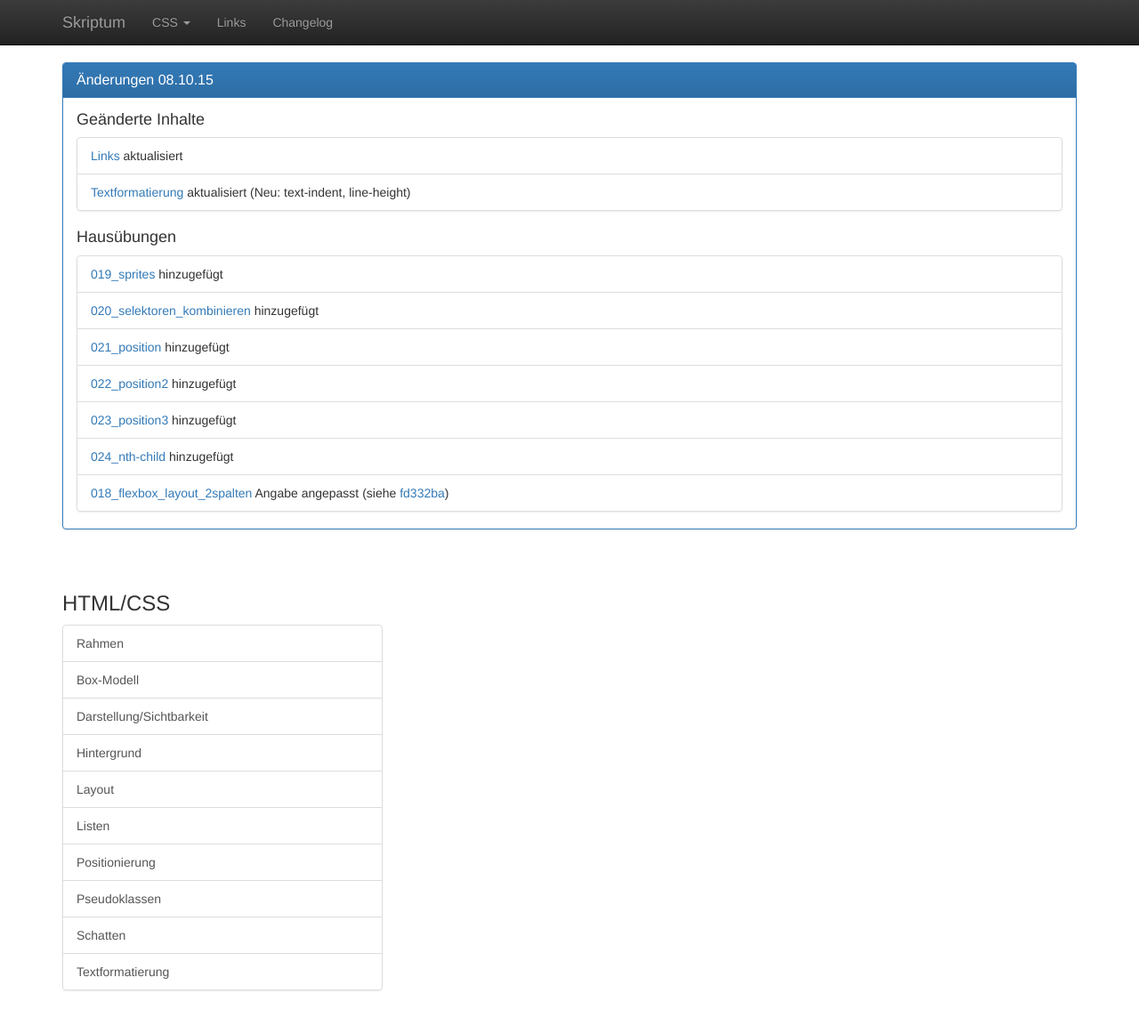
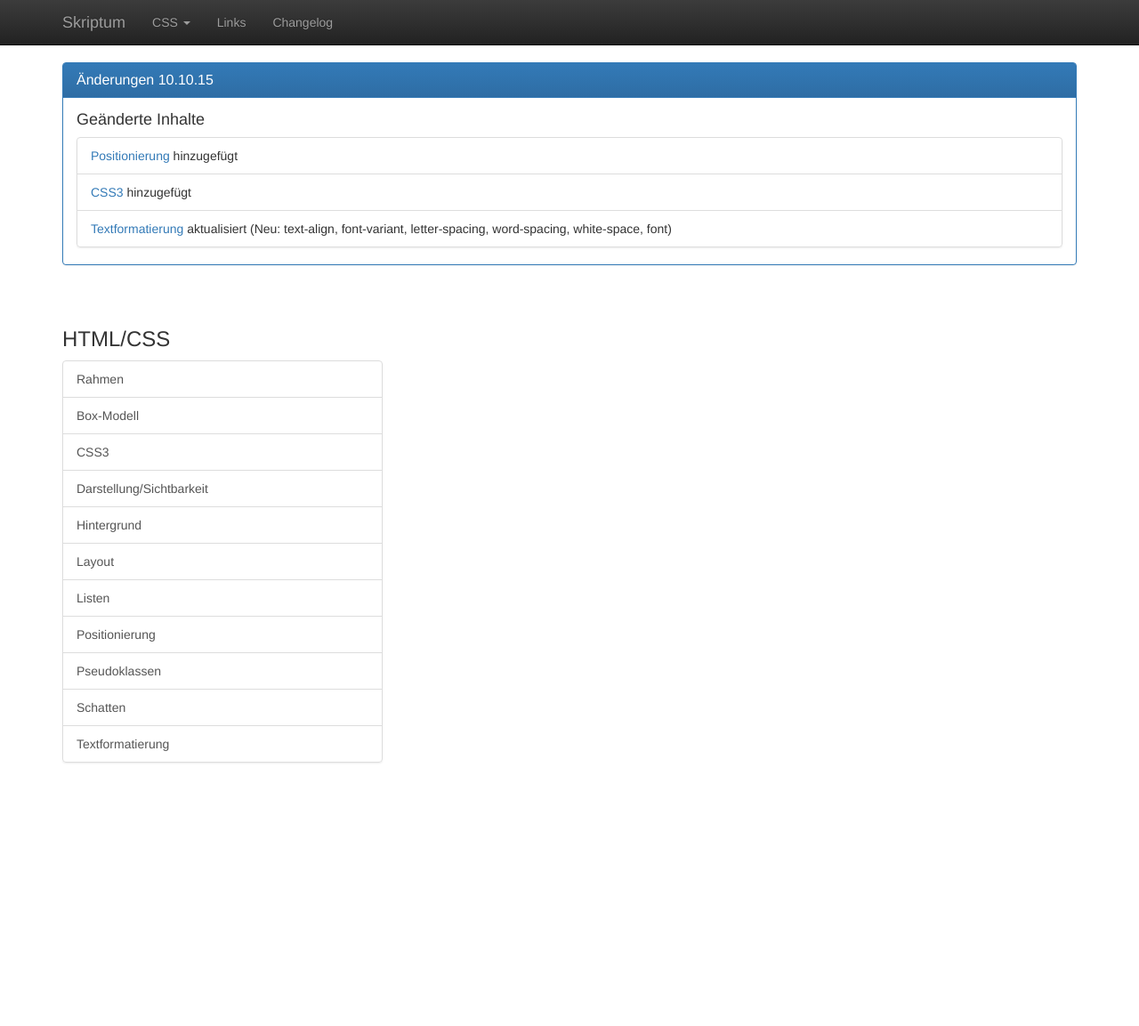
Before and after one commit to matuzo/skriptum, a Jekyll site: the page built from index.html, in a window 1280 px wide and 1163 px high. Shown: the top 1153 px of the window at 89% size. Built offline with Jekyll 4.4.1, drawn with Linux system fonts in a browser that asks for light colours; nearby versions of some CDN libraries.

Commit message:
add htmlcss css3

```diff
--- a/index.html
+++ b/index.html
@@ -6,7 +6,7 @@ overview: true
 
 <div class="panel panel-primary">
 	<div class="panel-heading">
-		<h3 class="panel-title">Änderungen 08.10.15</h3>
+		<h3 class="panel-title">Änderungen 10.10.15</h3>
 	</div>
 	<div class="panel-body">
 
@@ -14,42 +14,16 @@ overview: true
 
 		<ul class="list-group">
 			<li class="list-group-item">
-				<a href="{{site.baseurl}}links">Links</a> aktualisiert
+				<a href="{{site.baseurl}}htmlcss/position">Positionierung</a> hinzugefügt
 			</li>
 			<li class="list-group-item">
-				<a href="{{site.baseurl}}htmlcss/textformatierung/">Textformatierung</a> aktualisiert (Neu: text-indent, line-height)
+				<a href="{{site.baseurl}}htmlcss/css3">CSS3</a> hinzugefügt
+			</li>
+			<li class="list-group-item">
+				<a href="{{site.baseurl}}htmlcss/textformatierung/">Textformatierung</a> aktualisiert (Neu: text-align, font-variant, letter-spacing, word-spacing, white-space, font)
 			</li>
 		</ul>
 
-		<h4>Hausübungen</h4>
-
-		<ul class="list-group">
-			<li class="list-group-item">
-				<a href="https://github.com/SAEwien/Uebungen/tree/master/htmlcss/019_sprites">019_sprites</a> hinzugefügt
-			</li>
-
-			<li class="list-group-item">
-				<a href="https://github.com/SAEwien/Uebungen/tree/master/htmlcss/020_selektoren_kombinieren">020_selektoren_kombinieren</a> hinzugefügt
-			</li>
-
-			<li class="list-group-item">
-				<a href="https://github.com/SAEwien/Uebungen/tree/master/htmlcss/021_position">021_position</a> hinzugefügt
-			</li>
-			<li class="list-group-item">
-				<a href="https://github.com/SAEwien/Uebungen/tree/master/htmlcss/022_position2">022_position2</a> hinzugefügt
-			</li>
-
-			<li class="list-group-item">
-				<a href="https://github.com/SAEwien/Uebungen/tree/master/htmlcss/023_position3">023_position3</a> hinzugefügt
-			</li>
-			<li class="list-group-item">
-				<a href="https://github.com/SAEwien/Uebungen/tree/master/htmlcss/024_nthchild">024_nth-child</a> hinzugefügt
-			</li>
-
-			<li class="list-group-item">
-				<a href="https://github.com/SAEwien/Uebungen/tree/master/htmlcss/018_flexbox_layout_2spalten">018_flexbox_layout_2spalten</a> Angabe angepasst (siehe <a href="https://github.com/SAEwien/Uebungen/commit/fd332ba46e26d8d81e08245a24ca2cf773cd413d">fd332ba</a>)
-			</li>
-		</ul>
 	</div>
 </div>
 
```
Also changed, not shown: _skriptum/css3.md (added, +60 -0 lines), 12 other files.
